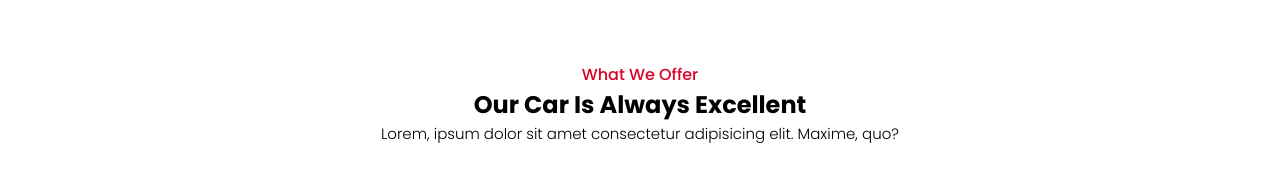
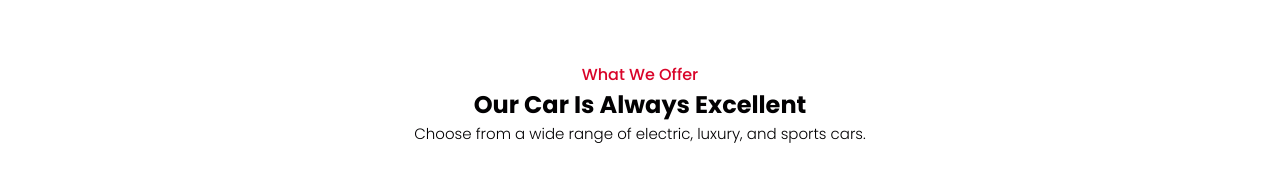
Before and after one commit to rich2024-sketch/carEcommerce_new, a plain HTML site: page index.html in a window 1280 px wide. Shown: the part 1740-1914 px from the top of the page. Drawn offline with Linux system fonts and the light colour scheme.

Commit message:
changed text to "Choose from a wide range of electric, luxury, and sports cars"

```diff
--- a/index.html
+++ b/index.html
@@ -118,7 +118,7 @@
         <span>What We Offer</span>
         <h2>Our Car Is Always Excellent</h2>
         <p>
-          Lorem, ipsum dolor sit amet consectetur adipisicing elit. Maxime, quo?
+          Choose from a wide range of electric, luxury, and sports cars.
         </p>
       </div>
 
```
